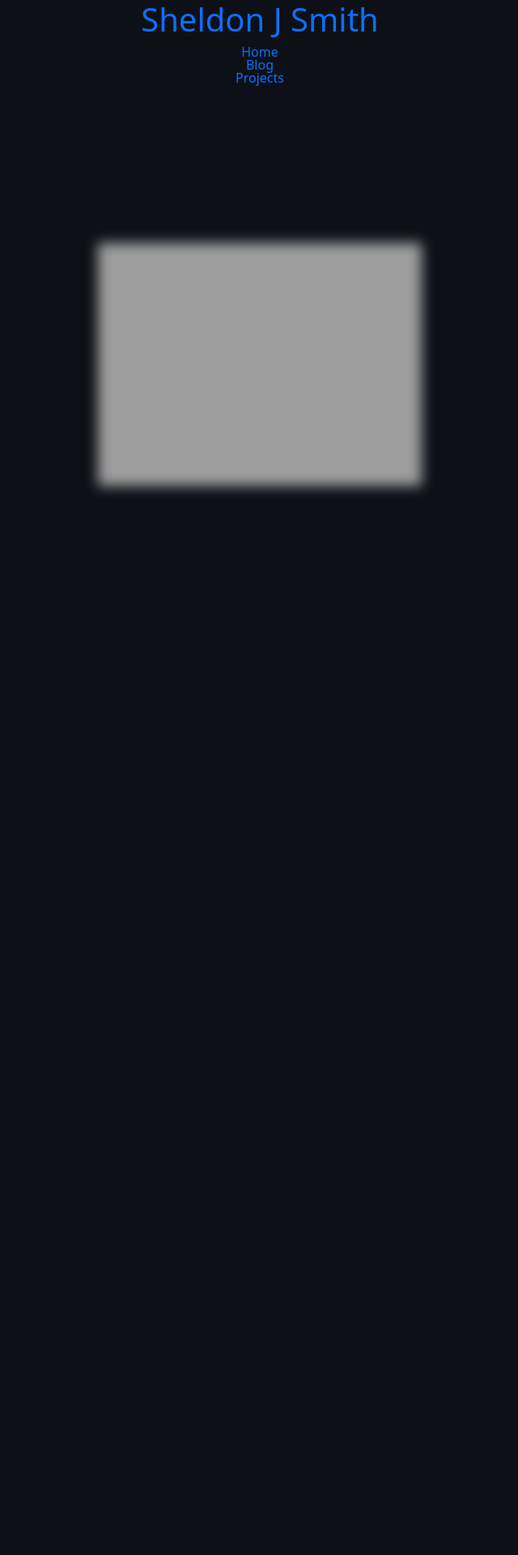
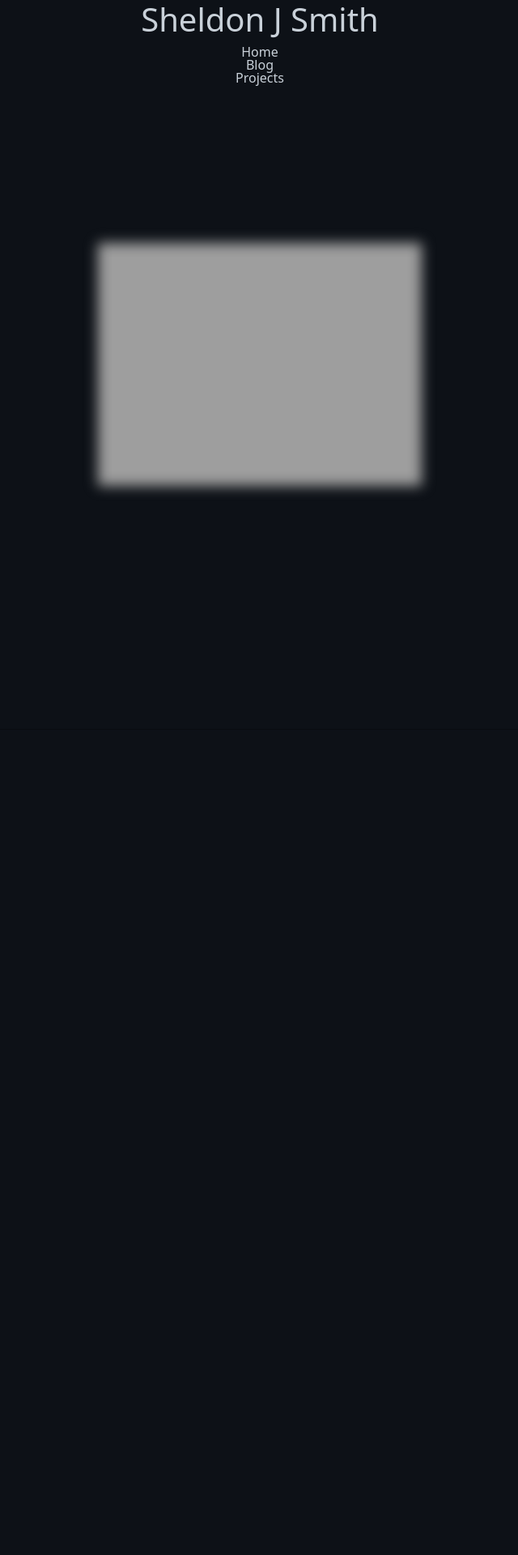
Before and after one commit to Screemm/screemm.github.io, a Jekyll site: the page built from index.md, in a window 1280 px wide. Shown: the top 1920 px of the page at 81% size, without its empty margins (319-959 px from the left). Built offline with Jekyll 4.4.1, drawn with Linux system fonts in a browser that asks for light colours; nearby versions of some CDN libraries.

Commit message:
Update index.html

```diff
--- a/_layouts/index.html
+++ b/_layouts/index.html
@@ -64,6 +64,10 @@
             line-height: 100%;
         }
 
+        header .container a {
+            color: #c9d1d9;
+        }
+
         .content {
             height: 100%;
             width: 100%;
```
